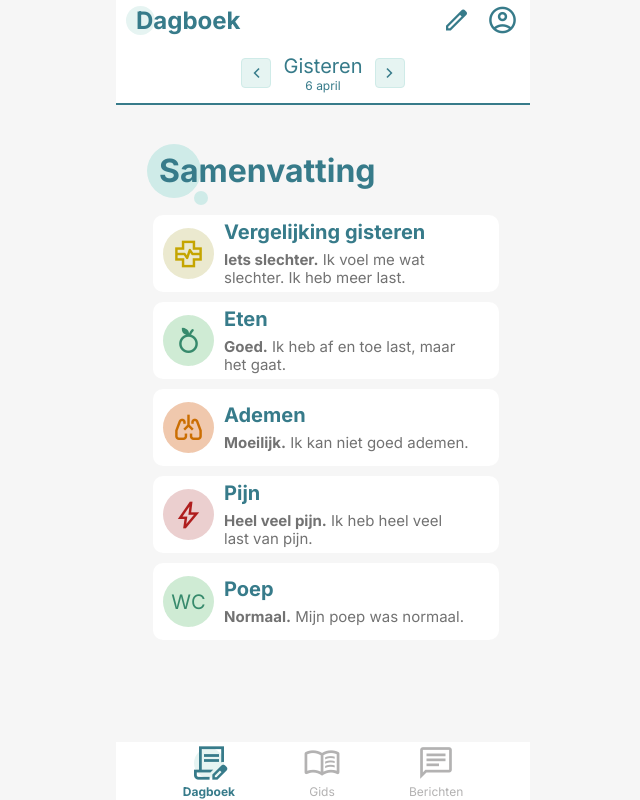
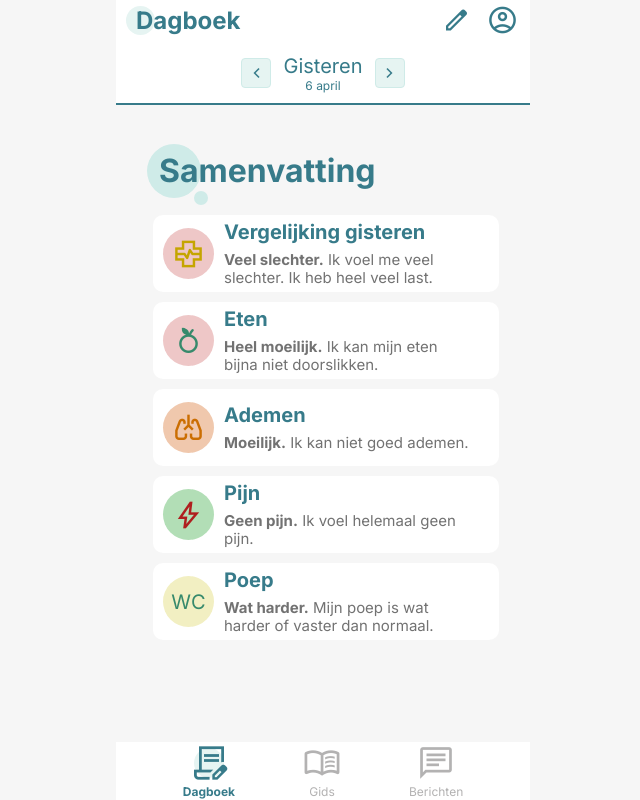
Before and after one commit to plieverse/herstelgids, a React (Vite) app in the folder client/: page /dagboek/gisteren in a window 1280 px wide. Shown: the whole page, without its empty margins (317-957 px from the left). Built offline with nearby package versions, Linux system fonts and the light colour scheme; no server answers.

Commit message:
Randomize gisteren summary answers from full set of options per category
Co-Authored-By: Claude Sonnet 4.6 <noreply@anthropic.com>

```diff
--- a/client/src/pages/diary/DiaryGisterenPage.jsx
+++ b/client/src/pages/diary/DiaryGisterenPage.jsx
@@ -1,3 +1,4 @@
+import { useMemo } from 'react';
 import { useNavigate } from 'react-router-dom';
 
 const DUTCH_MONTHS = [
@@ -5,56 +6,78 @@ const DUTCH_MONTHS = [
   'juli', 'augustus', 'september', 'oktober', 'november', 'december',
 ];
 
-const SUMMARY_ROWS = [
+const pick = (arr) => arr[Math.floor(Math.random() * arr.length)];
+
+const CATEGORIES = [
   {
     id: 1,
     category: 'Vergelijking gisteren',
-    answerBold: 'Iets slechter.',
-    answerNormal: ' Ik voel me wat slechter. Ik heb meer last.',
-    circleColor: '#EBE9CF',
+    icon: 'health_metrics',
     iconColor: '#C5A500',
-    icon: 'health_metrics',
     isText: false,
+    options: [
+      { answerBold: 'Veel beter.',   answerNormal: ' Ik voel me veel beter. Ik heb bijna geen last.', circleColor: '#B2DEB6' },
+      { answerBold: 'Iets beter.',   answerNormal: ' Ik voel me iets beter. Ik heb nog wel een beetje last.', circleColor: '#CFEBD4' },
+      { answerBold: 'Hetzelfde.',    answerNormal: ' Ik voel me hetzelfde als gisteren.', circleColor: '#F2EFC2' },
+      { answerBold: 'Iets slechter.', answerNormal: ' Ik voel me iets slechter. Ik heb meer last.', circleColor: '#F0C8AD' },
+      { answerBold: 'Veel slechter.', answerNormal: ' Ik voel me veel slechter. Ik heb heel veel last.', circleColor: '#EEC7C7' },
+    ],
   },
   {
     id: 2,
     category: 'Eten',
-    answerBold: 'Goed.',
-    answerNormal: ' Ik heb af en toe last, maar het gaat.',
-    circleColor: '#CFEBD4',
+    icon: 'nutrition',
     iconColor: '#378A6C',
-    icon: 'nutrition',
     isText: false,
+    options: [
+      { answerBold: 'Heel goed.',   answerNormal: ' Ik heb geen problemen met eten.', circleColor: '#B2DEB6' },
+      { answerBold: 'Goed.',        answerNormal: ' Ik heb af en toe last, maar het gaat nog goed.', circleColor: '#CFEBD4' },
+      { answerBold: 'Middelmatig.', answerNormal: ' Ik heb duidelijk moeite met eten, maar het lukt wel.', circleColor: '#F2EFC2' },
+      { answerBold: 'Moeilijk.',    answerNormal: ' Ik kan moeilijk mijn eten doorslikken.', circleColor: '#F0C8AD' },
+      { answerBold: 'Heel moeilijk.', answerNormal: ' Ik kan mijn eten bijna niet doorslikken.', circleColor: '#EEC7C7' },
+    ],
   },
   {
     id: 3,
     category: 'Ademen',
-    answerBold: 'Moeilijk.',
-    answerNormal: ' Ik kan niet goed ademen.',
-    circleColor: '#F0C8AD',
+    icon: 'pulmonology',
     iconColor: '#CB6E02',
-    icon: 'pulmonology',
     isText: false,
+    options: [
+      { answerBold: 'Heel goed.',   answerNormal: ' Ik kan goed door ademen.', circleColor: '#B2DEB6' },
+      { answerBold: 'Goed.',        answerNormal: ' Ik heb af en toe moeite met ademen. Maar het gaat nog goed.', circleColor: '#CFEBD4' },
+      { answerBold: 'Middelmatig.', answerNormal: ' Ik heb duidelijk moeite met ademen. Maar het lukt wel.', circleColor: '#F2EFC2' },
+      { answerBold: 'Moeilijk.',    answerNormal: ' Ik kan niet goed ademen.', circleColor: '#F0C8AD' },
+      { answerBold: 'Heel moeilijk.', answerNormal: ' Ik kan bijna niet ademen.', circleColor: '#EEC7C7' },
+    ],
   },
   {
     id: 4,
     category: 'Pijn',
-    answerBold: 'Heel veel pijn.',
-    answerNormal: ' Ik heb heel veel last van pijn.',
-    circleColor: '#EBCFCF',
+    icon: 'bolt',
     iconColor: '#AF1E1E',
-    icon: 'bolt',
     isText: false,
+    options: [
+      { answerBold: 'Geen pijn.',      answerNormal: ' Ik voel helemaal geen pijn.', circleColor: '#B2DEB6' },
+      { answerBold: 'Weinig pijn.',    answerNormal: ' Ik voel het, maar het gaat.', circleColor: '#CFEBD4' },
+      { answerBold: 'Pijn.',           answerNormal: ' Ik voel duidelijk pijn. Maar het is nog vol te houden.', circleColor: '#F2EFC2' },
+      { answerBold: 'Veel pijn.',      answerNormal: ' Ik heb veel pijn.', circleColor: '#F0C8AD' },
+      { answerBold: 'Heel veel pijn.', answerNormal: ' Ik heb heel veel last van pijn.', circleColor: '#EEC7C7' },
+    ],
   },
   {
     id: 5,
     category: 'Poep',
-    answerBold: 'Normaal.',
-    answerNormal: ' Mijn poep was normaal.',
-    circleColor: '#CFEBD4',
+    icon: 'WC',
     iconColor: '#378A6C',
-    icon: 'WC',
     isText: true,
+    options: [
+      { answerBold: 'Diarree.',     answerNormal: ' Mijn poep is heel dun of waterig.', circleColor: '#F4D2BC' },
+      { answerBold: 'Wat dunner.',  answerNormal: ' Mijn poep was wat dunner dan normaal.', circleColor: '#F2EFC2' },
+      { answerBold: 'Normaal.',     answerNormal: ' Mijn poep is normaal.', circleColor: '#CFEBD4' },
+      { answerBold: 'Wat harder.',  answerNormal: ' Mijn poep is wat harder of vaster dan normaal.', circleColor: '#F2EFC2' },
+      { answerBold: 'Verstopping.', answerNormal: ' Mijn poep is hard. Ik kan moeilijk poepen.', circleColor: '#F4D2BC' },
+    ],
   },
 ];
 
@@ -63,6 +86,11 @@ export default function DiaryGisterenPage() {
 
   const yesterday = new Date(Date.now() - 86400000);
   const dateString = `${yesterday.getDate()} ${DUTCH_MONTHS[yesterday.getMonth()]}`;
+
+  // Pick random answers once per page mount
+  const summaryRows = useMemo(() =>
+    CATEGORIES.map((cat) => ({ ...cat, ...pick(cat.options) })),
+  []);
 
   return (
     <div style={{
@@ -193,7 +221,7 @@ export default function DiaryGisterenPage() {
         position: 'absolute', width: '346px', left: '37px', top: '215px',
         display: 'flex', flexDirection: 'column', gap: '10px',
       }}>
-        {SUMMARY_ROWS.map((row) => (
+        {summaryRows.map((row) => (
           <div key={row.id} style={{
             position: 'relative', width: '346px', height: '77px',
             background: '#FFFFFF', borderRadius: '10px',
```
